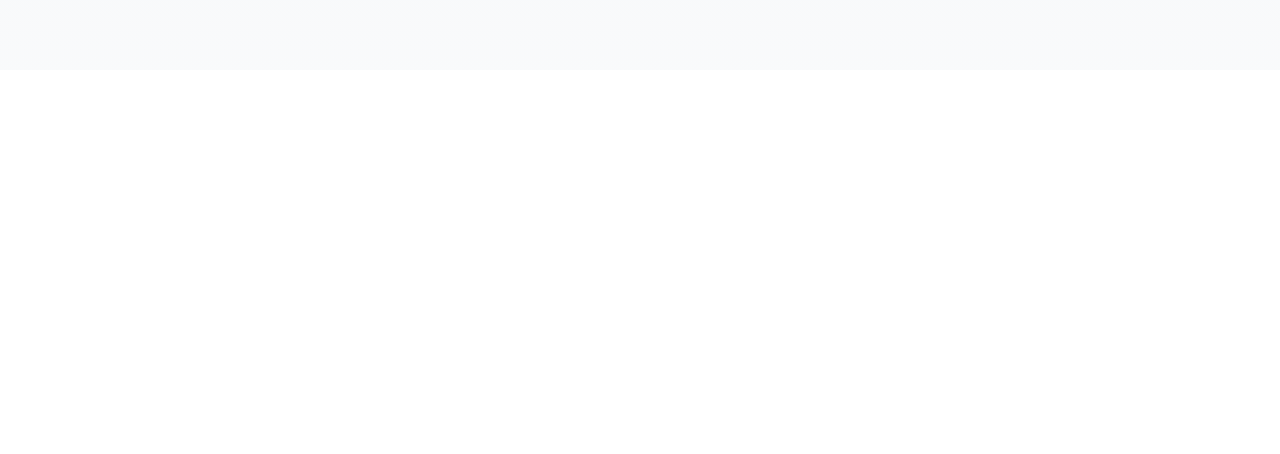
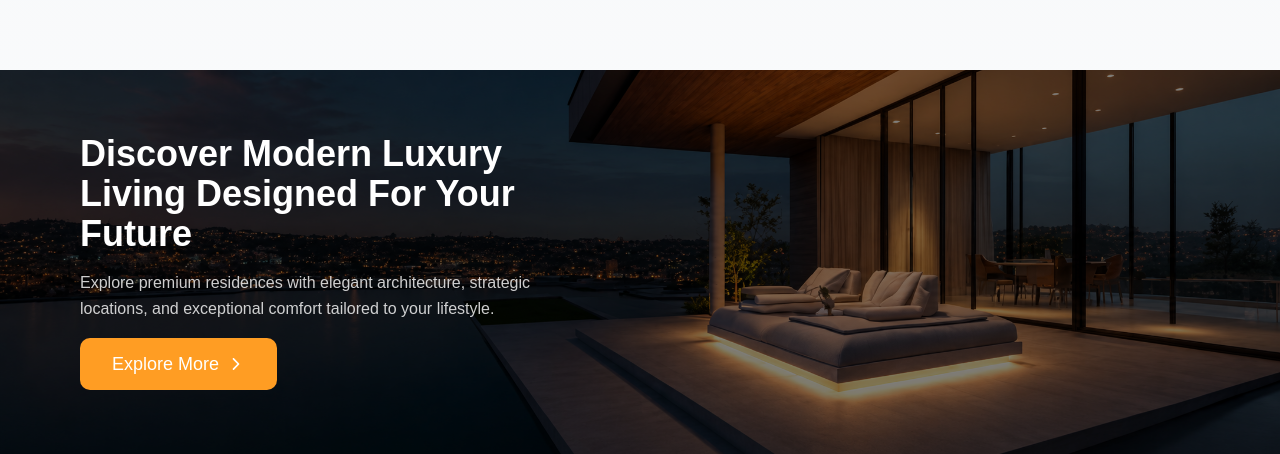
Before and after one commit to PrinceTyo/TerraHive, a React (Vite) app: page / in a window 1280 px wide. Shown: the part 2039-2493 px from the top of the page. Before the commit the page ends 2109 px from the top, so only its background shows below. Built offline with nearby package versions, Linux system fonts and the light colour scheme; the HTML template or start-up script is replaced by a standard one.

Commit message:
feat: add parallax

```diff
--- a/src/pages/Home.tsx
+++ b/src/pages/Home.tsx
@@ -1,6 +1,7 @@
 import About from "@/sections/About";
 import Features from "@/sections/Features";
 import Hero from "@/sections/Hero";
+import Parallax from "@/sections/Parallax";
 
 export default function Home() {
   return (
@@ -8,6 +9,7 @@ export default function Home() {
       <Hero />;
       <Features />
       <About />
+      <Parallax />
     </>
   );
 }
--- /dev/null
+++ b/src/sections/Parallax.tsx
@@ -0,0 +1,31 @@
+import { IoIosArrowForward } from "react-icons/io";
+import parallaxImage from "@/assets/parallax.png";
+
+export default function Parallax() {
+  return (
+    <div
+      className="relative h-116 md:h-96 flex items-center justify-start bg-fixed"
+      style={{
+        backgroundImage: `url(${parallaxImage})`,
+        backgroundSize: "cover",
+        backgroundPosition: "center",
+      }}
+    >
+      <div className="absolute inset-0 bg-black/50"></div>
+      <div className="z-10 text-start max-w-1/2 space-y-4 px-20">
+        <h1 className="text-3xl md:text-4xl text-white font-semibold">
+          Discover Modern Luxury Living Designed For Your Future
+        </h1>
+        <p className="text-white/80 text-md mt-4 max-w-2xl leading-relaxed">
+          Explore premium residences with elegant architecture, strategic
+          locations, and exceptional comfort tailored to your lifestyle.
+        </p>
+        <a href="#">
+          <button className="cursor-pointer flex items-center gap-2 py-3 px-8 bg-primary rounded-lg text-white font-medium text-lg">
+            Explore More <IoIosArrowForward />
+          </button>
+        </a>
+      </div>
+    </div>
+  );
+}
```
Also changed, not shown: src/assets/parallax.png (added).
